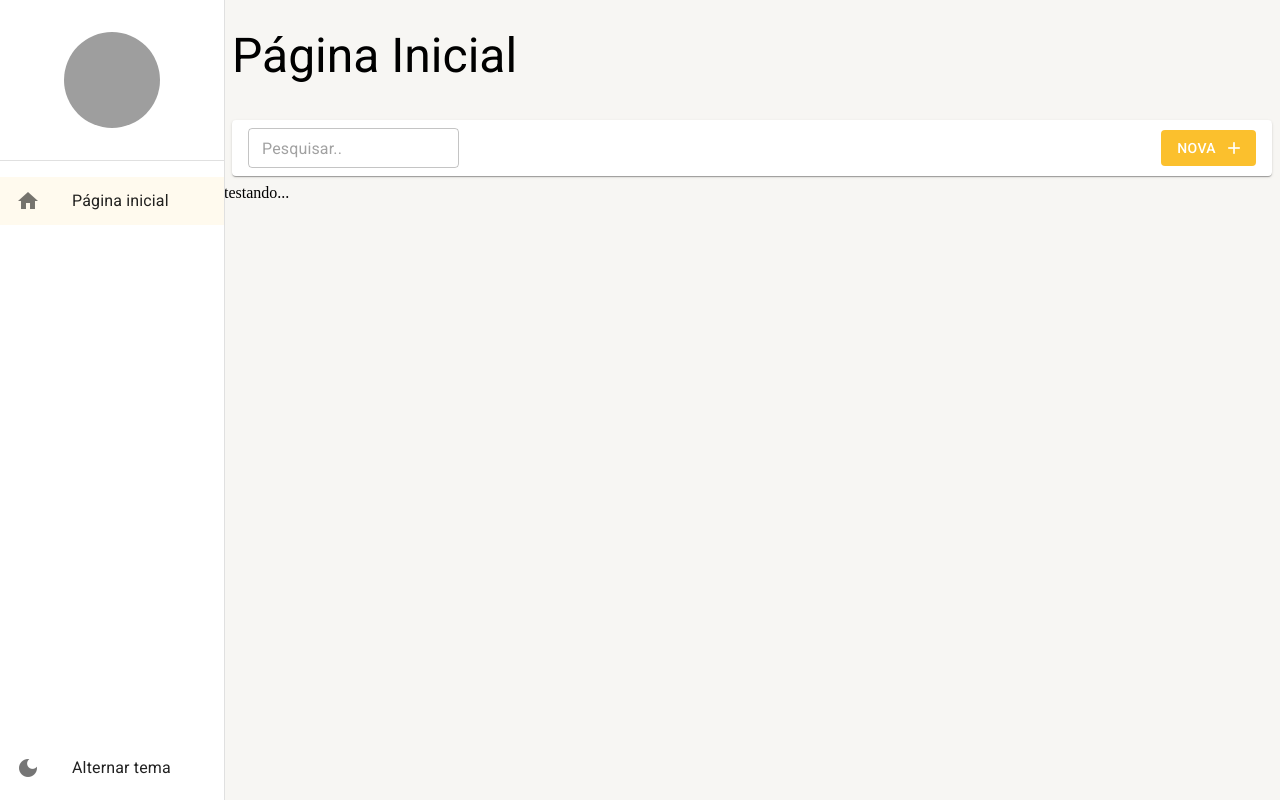
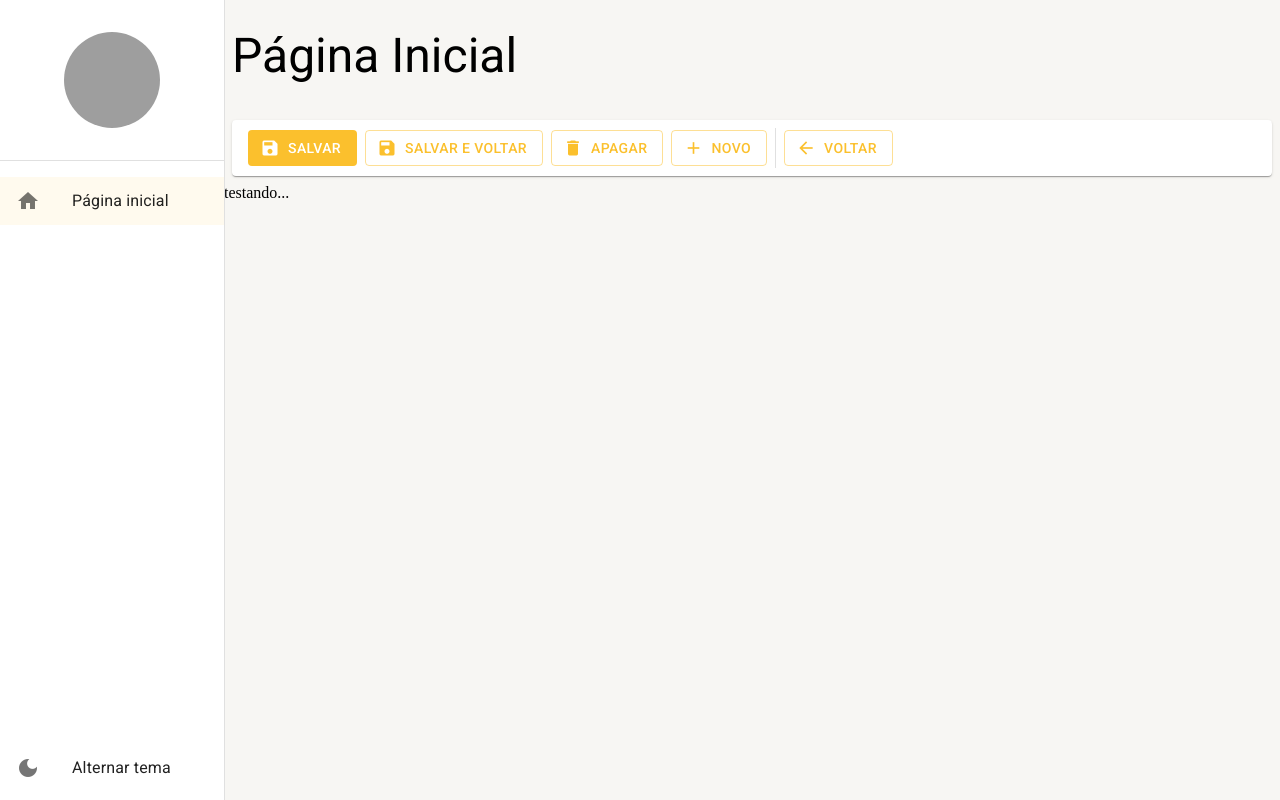
Before and after one commit to EmersonAraujonb/project-react-typescript, a React (Create React App) app: page /pagina-inicial in a window 1280 px wide. Built offline with nearby package versions, Linux system fonts and the light colour scheme; grey boxes are pictures that could not be loaded.

Commit message:
feat: Criando um backend rápido com Json Server

```diff
--- /dev/null
+++ b/mock/database.json
@@ -0,0 +1,9 @@
+{
+    "pessoas": [
+        {
+            "id": 1,
+            "nome": "Emerson",
+            "sobrenome": "Araújo"
+        }
+    ]
+}
--- a/package.json
+++ b/package.json
@@ -6,6 +6,7 @@
     "start": "react-scripts start",
     "build": "react-scripts build",
     "test": "react-scripts test",
+    "mock": "json-server -w -p 3333 ./mock/database.json",
     "eject": "react-scripts eject"
   },
   "dependencies": {
@@ -30,6 +31,7 @@
     "@typescript-eslint/parser": "^5.46.0",
     "eslint": "^8.29.0",
     "eslint-plugin-react": "^7.31.11",
+    "json-server": "^0.17.1",
     "typescript": "^4.9.3",
     "web-vitals": "^2.1.4"
   },
--- a/src/pages/dashboard/Dashboard.tsx
+++ b/src/pages/dashboard/Dashboard.tsx
@@ -1,11 +1,11 @@
-import { FerramentasDaListagem } from '../../shared/components';
+import { FerramentasDeDetalhes } from '../../shared/components';
 import { LayoutBaseDePagina } from '../../shared/layouts';
 
 export const Dashboard = () => {
   return (
     <LayoutBaseDePagina
       titulo="Página Inicial"
-      barraDeFerramentas={<FerramentasDaListagem mostrarInputBusca textoBotaoNovo='Nova'/>}
+      barraDeFerramentas={<FerramentasDeDetalhes mostrarBotaoSalvarEFechar mostrarBotaoNovo/>}
     >
       testando...
     </LayoutBaseDePagina>
--- /dev/null
+++ b/src/shared/components/ferramentas-de-detalhe/FerramentasDeDetalhes.tsx
@@ -0,0 +1,185 @@
+import {
+  Box,
+  Button,
+  Divider,
+  Icon,
+  Paper,
+  Skeleton,
+  Theme,
+  Typography,
+  useMediaQuery,
+  useTheme,
+} from '@mui/material';
+
+interface IFerramentasDeDetalhesProps {
+  textoBotaoNovo?: string;
+  mostrarBotaoVoltar?: boolean;
+  mostrarBotaoApagar?: boolean;
+  mostrarBotaoSalvar?: boolean;
+  mostrarBotaoSalvarEFechar?: boolean;
+  mostrarBotaoNovo?: boolean;
+
+  mostrarBotaoVoltarCarregando?: boolean;
+  mostrarBotaoApagarCarregando?: boolean;
+  mostrarBotaoSalvarCarregando?: boolean;
+  mostrarBotaoSalvarEFecharCarregando?: boolean;
+  mostrarBotaoNovoCarregando?: boolean;
+
+  aoClicarEmNovo?: () => void;
+  aoClicarEmVoltar?: () => void;
+  aoClicarEmApagar?: () => void;
+  aoClicarEmSalvar?: () => void;
+  aoClicarEmSalvarEFechar?: () => void;
+}
+export const FerramentasDeDetalhes: React.FC<IFerramentasDeDetalhesProps> = ({
+  textoBotaoNovo = 'Novo',
+
+  mostrarBotaoNovo = true,
+  mostrarBotaoVoltar = true,
+  mostrarBotaoApagar = true,
+  mostrarBotaoSalvar = true,
+  mostrarBotaoSalvarEFechar = false,
+
+  mostrarBotaoNovoCarregando = false,
+  mostrarBotaoVoltarCarregando = false,
+  mostrarBotaoApagarCarregando = false,
+  mostrarBotaoSalvarCarregando = false,
+  mostrarBotaoSalvarEFecharCarregando = false,
+
+  aoClicarEmNovo,
+  aoClicarEmVoltar,
+  aoClicarEmApagar,
+  aoClicarEmSalvar,
+  aoClicarEmSalvarEFechar,
+}) => {
+  const smDown = useMediaQuery((theme: Theme) => theme.breakpoints.down('sm'));
+  const mdDown = useMediaQuery((theme: Theme) => theme.breakpoints.down('md'));
+  const theme = useTheme();
+
+  return (
+    <Box
+      height={theme.spacing(5)}
+      marginX={1}
+      padding={1}
+      paddingX={2}
+      display="flex"
+      gap={1}
+      alignItems="center"
+      component={Paper}
+    >
+      {mostrarBotaoSalvar && !mostrarBotaoSalvarCarregando && (
+        <Button
+          variant="contained"
+          color="primary"
+          disableElevation
+          onClick={aoClicarEmSalvar}
+          startIcon={<Icon>save</Icon>}
+        >
+          <Typography
+            variant="button"
+            whiteSpace="nowrap"
+            textOverflow="ellipsis"
+            overflow="hidden"
+          >
+            Salvar
+          </Typography>
+        </Button>
+      )}
+
+      {mostrarBotaoSalvarCarregando && <Skeleton width={110} height={60} />}
+      {mostrarBotaoSalvarEFechar &&
+        !mostrarBotaoSalvarEFecharCarregando &&
+        !smDown &&
+        !mdDown && (
+        <Button
+          variant="outlined"
+          color="primary"
+          disableElevation
+          onClick={aoClicarEmSalvarEFechar}
+          startIcon={<Icon>save</Icon>}
+        >
+          <Typography
+            variant="button"
+            whiteSpace="nowrap"
+            textOverflow="ellipsis"
+            overflow="hidden"
+          >
+            Salvar e voltar
+          </Typography>
+        </Button>
+      )}
+      {mostrarBotaoSalvarEFecharCarregando && !smDown && !mdDown && (
+        <Skeleton width={180} height={60} />
+      )}
+      {mostrarBotaoApagar && !mostrarBotaoApagarCarregando && (
+        <Button
+          variant="outlined"
+          color="primary"
+          disableElevation
+          onClick={aoClicarEmApagar}
+          startIcon={<Icon>delete</Icon>}
+        >
+          <Typography
+            variant="button"
+            whiteSpace="nowrap"
+            textOverflow="ellipsis"
+            overflow="hidden"
+          >
+            Apagar
+          </Typography>
+        </Button>
+      )}
+      {mostrarBotaoApagarCarregando && <Skeleton width={110} height={60} />}
+      {mostrarBotaoNovo &&
+        !mostrarBotaoNovoCarregando &&
+        !smDown &&
+        !mdDown && (
+        <Button
+          variant="outlined"
+          color="primary"
+          disableElevation
+          onClick={aoClicarEmNovo}
+          startIcon={<Icon>add</Icon>}
+        >
+          <Typography
+            variant="button"
+            whiteSpace="nowrap"
+            textOverflow="ellipsis"
+            overflow="hidden"
+          >
+            {textoBotaoNovo}
+          </Typography>
+        </Button>
+      )}
+      {mostrarBotaoNovoCarregando && !smDown && !mdDown && (
+        <Skeleton width={110} height={60} />
+      )}
+      {mostrarBotaoVoltar &&
+        (mostrarBotaoNovo ||
+          mostrarBotaoApagar ||
+          mostrarBotaoSalvar ||
+          mostrarBotaoSalvarEFechar) && (
+        <Divider variant="middle" orientation="vertical" />
+      )}
+      {mostrarBotaoVoltar && !mostrarBotaoVoltarCarregando && (
+        <Button
+          variant="outlined"
+          color="primary"
+          disableElevation
+          onClick={aoClicarEmVoltar}
+          startIcon={<Icon>arrow_back</Icon>}
+        >
+          <Typography
+            variant="button"
+            whiteSpace="nowrap"
+            textOverflow="ellipsis"
+            overflow="hidden"
+          >
+            Voltar
+          </Typography>
+        </Button>
+      )}
+      {mostrarBotaoVoltarCarregando && <Skeleton width={110} height={60} />}
+    </Box>
+  );
+};
--- a/src/shared/components/index.ts
+++ b/src/shared/components/index.ts
@@ -1,2 +1,3 @@
 export * from './menu-lateral/MenuLateral';
 export * from './ferramentas-da-listagem/FerramentasDaListagem';
+export * from './ferramentas-de-detalhe/FerramentasDeDetalhes';
```
Also changed, not shown: mock/README.md (added), 1 other file (tests, documents, lock files or other folders).
